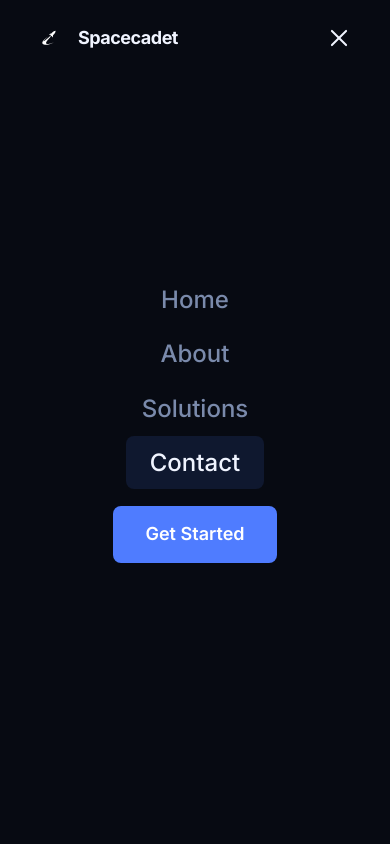
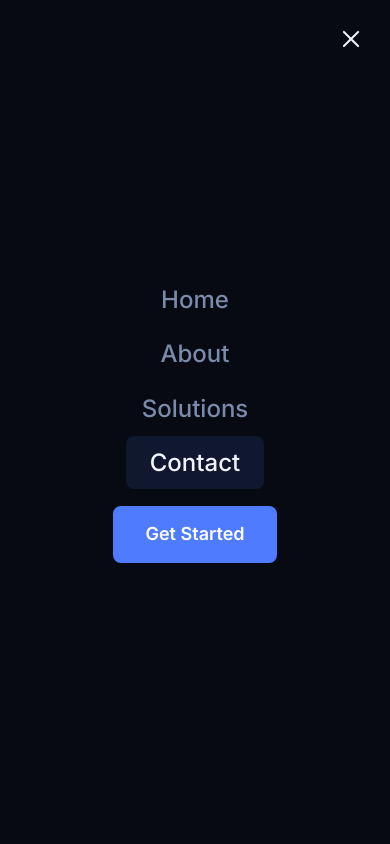
Before and after one commit to itsrichardhaar/spacecadet-website, a React (Create React App) app: page /contact in a window 390 px wide. Both pictures are taken after a click on the button "Toggle menu". Shown: the top 844 px of the page. Built offline with nearby package versions, Linux system fonts and the light colour scheme.

Commit message:
add new logo update mobile nav

```diff
--- a/src/components/Footer.tsx
+++ b/src/components/Footer.tsx
@@ -1,5 +1,6 @@
 import React from 'react';
 import { Link } from 'react-router-dom';
+import { ReactComponent as LogoMark } from '../assets/space_cadet_logo.svg';
 import './Footer.css';
 
 const Footer: React.FC = () => {
@@ -8,7 +9,7 @@ const Footer: React.FC = () => {
       <div className="footer__inner">
         <div className="footer__brand">
           <Link to="/" className="footer__logo">
-            <span className="footer__logo-mark">SC</span>
+            <LogoMark className="navbar__logo-mark" />
             <span className="footer__logo-text">Spacecadet</span>
           </Link>
           <p className="footer__tagline">
--- a/src/components/Navbar.css
+++ b/src/components/Navbar.css
@@ -4,7 +4,7 @@
   left: 0;
   right: 0;
   z-index: 100;
-  padding: 20px 0;
+  padding: 32px 0;
   transition: background 0.3s, backdrop-filter 0.3s, border-color 0.3s, padding 0.3s;
   border-bottom: 1px solid transparent;
 }
@@ -33,8 +33,8 @@
 }
 
 .navbar__logo-mark {
-  width: 36px;
-  height: 36px;
+  width: 56px;
+  height: 56px;
   color: #fff;
 }
 
@@ -126,29 +126,64 @@
 
   .navbar__links {
     display: none;
+  }
+
+  .navbar__mobile-close {
+    position: absolute;
+    top: 20px;
+    right: 20px;
+    display: flex;
+    flex-direction: column;
+    gap: 0;
+    background: none;
+    border: none;
+    padding: 8px;
+    cursor: pointer;
+    width: 38px;
+    height: 38px;
+    align-items: center;
+    justify-content: center;
+  }
+
+  .navbar__mobile-close span {
+    display: block;
+    width: 22px;
+    height: 2px;
+    background: var(--text);
+    border-radius: 2px;
+    position: absolute;
+  }
+
+  .navbar__mobile-close span:nth-child(1) {
+    transform: rotate(45deg);
+  }
+
+  .navbar__mobile-close span:nth-child(2) {
+    transform: rotate(-45deg);
+  }
+
+  .navbar__mobile-menu {
     position: fixed;
     top: 0;
     left: 0;
     right: 0;
     bottom: 0;
     background: var(--bg);
+    display: flex;
     flex-direction: column;
     justify-content: center;
     align-items: center;
     gap: 16px;
-    z-index: -1;
+    list-style: none;
+    z-index: 200;
   }
 
-  .navbar__links--open {
-    display: flex;
-  }
-
-  .navbar__link {
+  .navbar__mobile-menu .navbar__link {
     font-size: 24px;
     padding: 12px 24px;
   }
 
-  .navbar__cta {
+  .navbar__mobile-menu .navbar__cta {
     font-size: 18px;
     padding: 14px 32px;
     margin-left: 0;
--- a/src/components/Navbar.tsx
+++ b/src/components/Navbar.tsx
@@ -1,4 +1,5 @@
 import React, { useState, useEffect } from 'react';
+import ReactDOM from 'react-dom';
 import { Link, useLocation } from 'react-router-dom';
 import { ReactComponent as LogoMark } from '../assets/space_cadet_logo.svg';
 import './Navbar.css';
@@ -25,7 +26,39 @@ const Navbar: React.FC = () => {
     { path: '/contact', label: 'Contact' },
   ];
 
+  const mobileMenu = menuOpen
+    ? ReactDOM.createPortal(
+        <ul className="navbar__mobile-menu">
+          <button
+            className="navbar__mobile-close"
+            onClick={() => setMenuOpen(false)}
+            aria-label="Close menu"
+          >
+            <span />
+            <span />
+          </button>
+          {navLinks.map(({ path, label }) => (
+            <li key={path}>
+              <Link
+                to={path}
+                className={`navbar__link ${location.pathname === path ? 'navbar__link--active' : ''}`}
+              >
+                {label}
+              </Link>
+            </li>
+          ))}
+          <li>
+            <Link to="/contact" className="navbar__cta">
+              Get Started
+            </Link>
+          </li>
+        </ul>,
+        document.body
+      )
+    : null;
+
   return (
+    <>
       <nav className={`navbar ${scrolled ? 'navbar--scrolled' : ''}`}>
         <div className="navbar__inner">
           <Link to="/" className="navbar__logo">
@@ -33,7 +66,7 @@ const Navbar: React.FC = () => {
             <span className="navbar__logo-text">Spacecadet</span>
           </Link>
 
-        <ul className={`navbar__links ${menuOpen ? 'navbar__links--open' : ''}`}>
+          <ul className="navbar__links">
             {navLinks.map(({ path, label }) => (
               <li key={path}>
                 <Link
@@ -62,6 +95,8 @@ const Navbar: React.FC = () => {
           </button>
         </div>
       </nav>
+      {mobileMenu}
+    </>
   );
 };
 
```
Also changed, not shown: src/assets/space_cadet_logo.svg. Lines whose indentation alone changed are shown as unchanged.
